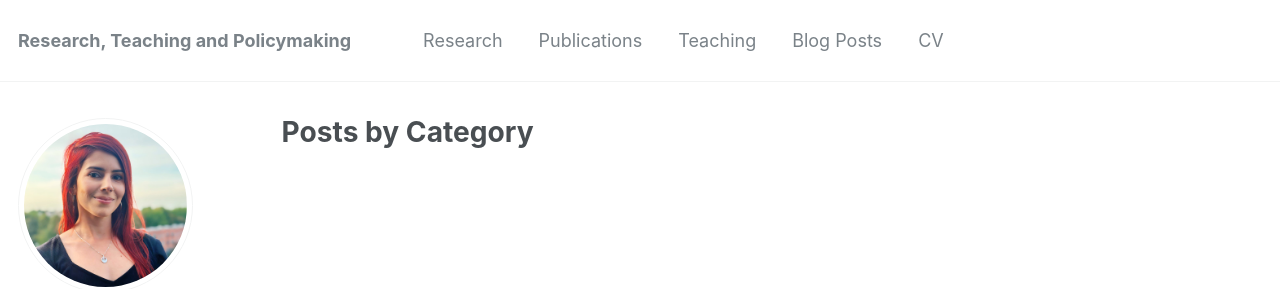
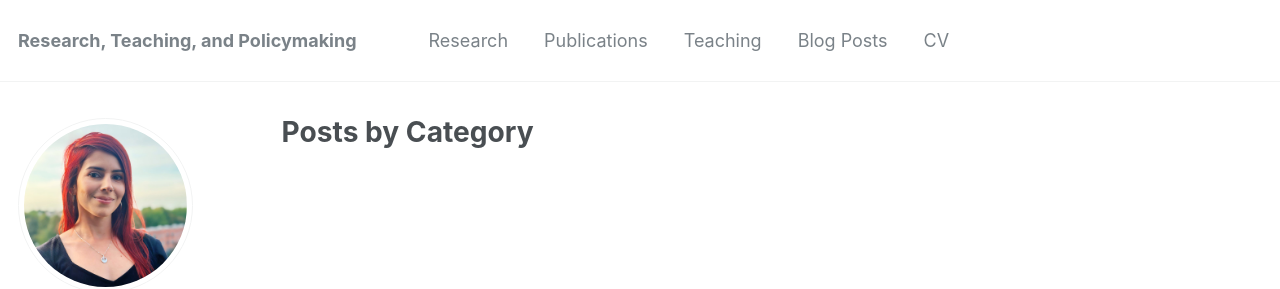
Before and after one commit to nayalbrecht/nayalbrecht.github.io, a Jekyll site: the page built from _pages/category-archive.html, in a window 1280 px wide. Shown: the top 289 px of the page. Built offline with Jekyll 4.4.1, drawn with Linux system fonts in a browser that asks for light colours; some web fonts are replaced.

```diff
--- a/_config.yml
+++ b/_config.yml
@@ -8,7 +8,7 @@
 
 # Basic Site Settings
 locale                   : "en-UK"
-title                    : "Research, Teaching and Policymaking"
+title                    : "Research, Teaching, and Policymaking"
 title_separator          : "-"
 name                     : &name "Nayara Albrecht"
 description              : &description "Political scientist, wannabe data scientist, dancer, and fighter in free time"
```
